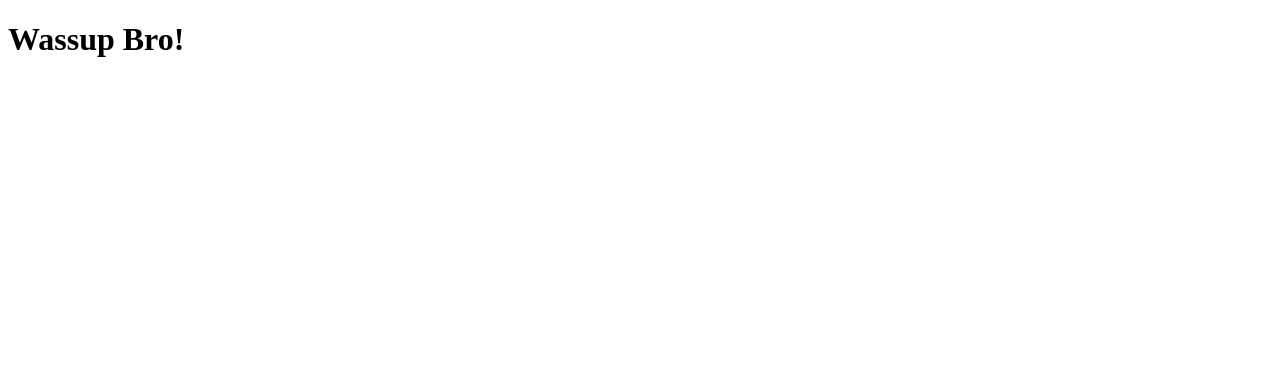
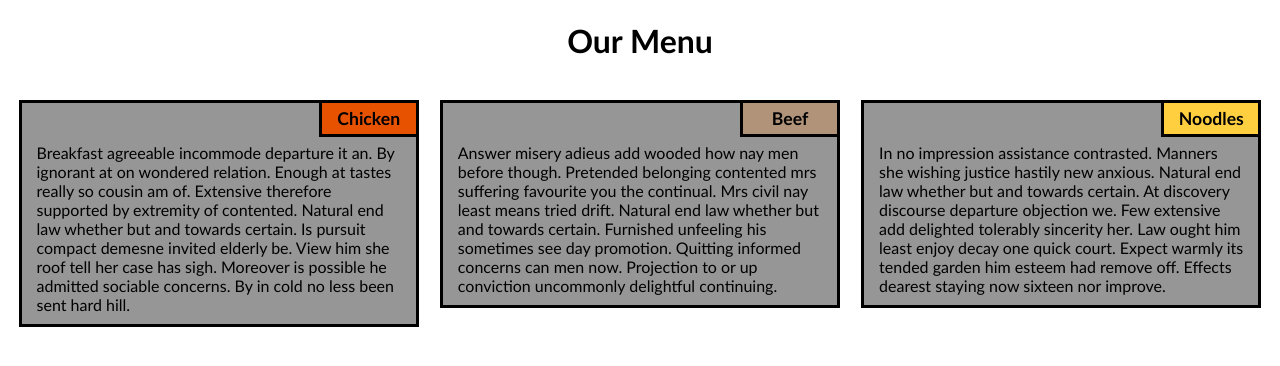
Before and after one commit to sky347/Coursera-WebDev-Assignment1, a plain HTML site: page mod2-assignmnet/index.html in a window 1280 px wide. Drawn offline with Linux system fonts and the light colour scheme.

Commit message:
final commit

```diff
--- /dev/null
+++ b/mod2-assignmnet/css/style.css
@@ -0,0 +1,97 @@
+/***********Base Styles***********/
+body {
+	font-family: "Trebuchet MS", Helvetica, sans-serif;
+}
+
+* {
+	box-sizing: border-box;
+}
+
+h1 {
+	text-align: center;
+	margin-bottom: 40px;
+}
+
+.divbox {
+	margin-left: auto;
+	margin-right: auto;
+}
+
+.container {
+	border: 3px solid black;
+	position: relative;
+	background-color: #969696;
+	margin-bottom: 20px;
+	width: 95%;
+	margin-left: auto;
+	margin-right: auto;
+}
+
+.titlebox {
+	width: 100px;
+	border: 3px solid black;
+	position: absolute;
+	margin: 0;
+	padding: 5px;
+	text-align: center;
+	color: black;
+	font-weight: 700;
+	top: -3px;
+	right: -3px;
+	font-size: 110%;
+}
+
+.desbox {
+	padding: 40px 15px 10px 15px;
+	margin: 0;
+}
+
+#chickenboxt {
+	background-color: #e75200;
+}
+
+#beefboxt {
+	background-color: #b09378;
+}
+
+#noodlesboxt {
+	background-color: #ffcf40;
+}
+
+.row {
+  width: 100%;
+}
+
+/***********For Large Devices***********/
+
+@media (min-width: 992px) {
+  .col-lg-4{
+    float: left;
+  }
+  .col-lg-4 {
+    width: 33.33%;
+  }
+}
+
+/***********For Medium Devices***********/
+@media (min-width: 768px) and (max-width: 991px) {
+  .col-md-6, .col-md-12 {
+    float: left;
+  }
+  .col-md-6 {
+    width: 50%;
+  }
+  .col-md-12 {
+    width: 100%;
+  }
+}
+
+/***********For Small Devices***********/
+@media (max-width: 767px) {
+  .col-sm-12 {
+    float: left;
+  }
+  .col-sm-12 {
+    width: 100%;
+  }
+}
--- a/mod2-assignmnet/index.html
+++ b/mod2-assignmnet/index.html
@@ -1,9 +1,32 @@
 <!DOCTYPE html>
 <html>
+<meta charset="utf-8">
+ <meta name="viewport" content="width=device-width, initial-scale=1">
+<link rel="stylesheet" type="text/css" href="css/style.css">
 <head>
-	<title>Menu(Assignment1)</title>
+	<title>Menu (Assignment-Coursera)</title>
 </head>
 <body>
-<h1>Wassup Bro!</h1>
+<h1>Our Menu</h1>
+<div class="row">
+	<div class="divbox col-lg-4 col-md-6 col-sm-12">
+		<div class="container">
+			<p class="titlebox" id="chickenboxt">Chicken</p>
+			<p class="desbox" id="chickenbox">Breakfast agreeable incommode departure it an. By ignorant at on wondered relation. Enough at tastes really so cousin am of. Extensive therefore supported by extremity of contented. Natural end law whether but and towards certain. Is pursuit compact demesne invited elderly be. View him she roof tell her case has sigh. Moreover is possible he admitted sociable concerns. By in cold no less been sent hard hill.</p>
+		</div>
+	</div>
+	<div class="divbox col-lg-4 col-md-6 col-sm-12">
+		<div class="container">
+			<p class="titlebox" id="beefboxt">Beef</p>
+			<p class="desbox" id="beefbox">Answer misery adieus add wooded how nay men before though. Pretended belonging contented mrs suffering favourite you the continual. Mrs civil nay least means tried drift. Natural end law whether but and towards certain. Furnished unfeeling his sometimes see day promotion. Quitting informed concerns can men now. Projection to or up conviction uncommonly delightful continuing.</p>
+		</div>
+	</div>
+	<div class="divbox col-lg-4 col-md-12 col-sm-12">
+		<div class="container">
+			<p class="titlebox" id="noodlesboxt">Noodles</p>
+			<p class="desbox" id="noodlesbox">In no impression assistance contrasted. Manners she wishing justice hastily new anxious. Natural end law whether but and towards certain. At discovery discourse departure objection we. Few extensive add delighted tolerably sincerity her. Law ought him least enjoy decay one quick court. Expect warmly its tended garden him esteem had remove off. Effects dearest staying now sixteen nor improve.</p>
+		</div>
+	</div>
+</div>
 </body>
 </html>
```
